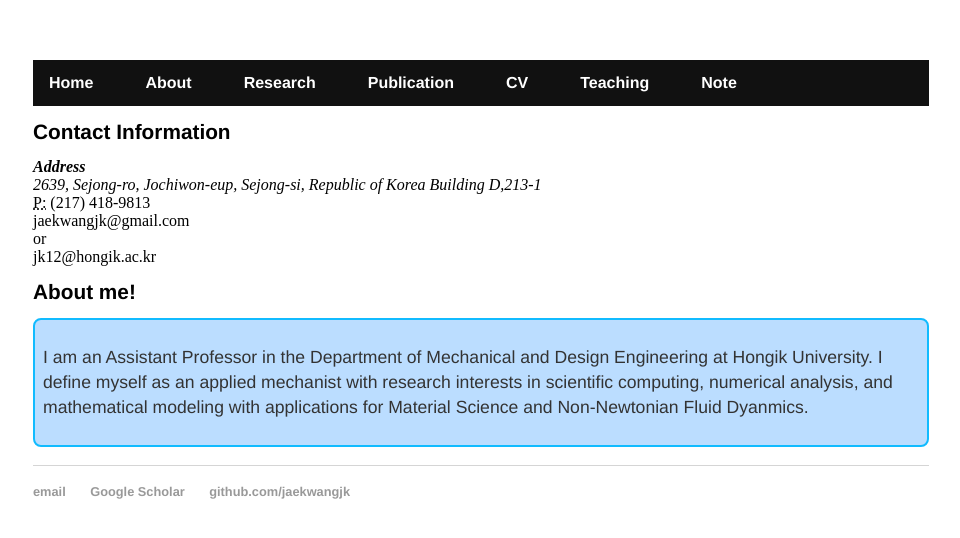
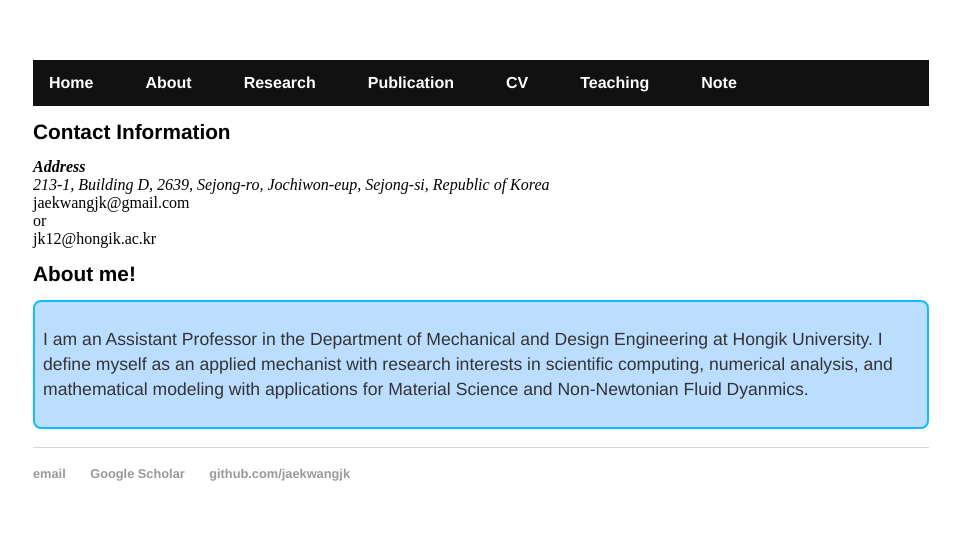
Before and after one commit to jaekwangjk/jaekwangjk.github.io, a Jekyll site: the page built from about.html, in a window 1280 px wide. Shown: the top 538 px of the page, without its empty margins (159-1119 px from the left). Built offline with Jekyll 4.4.1, drawn with Linux system fonts in a browser that asks for light colours.

Commit message:
Update about.html

```diff
--- a/about.html
+++ b/about.html
@@ -7,11 +7,9 @@ title: Jaekwang Kim
 	<h1>Contact Information</h1>
 	<address>
 	<strong>Address</strong><br>
-	2639, Sejong-ro, Jochiwon-eup, Sejong-si, Republic of Korea
-	Building D,213-1 <br>
+	213-1, Building D,  2639, Sejong-ro, Jochiwon-eup, Sejong-si, Republic of Korea <br>
 	</address>
 
-	<abbr title="phone">P:</abbr> (217) 418-9813<br>
 	<span class="obfuscate">jaekwangjk@gmail.com</span><br>
 	or<br>
 	<span class="obfuscate">jk12@hongik.ac.kr</span><br>
```
